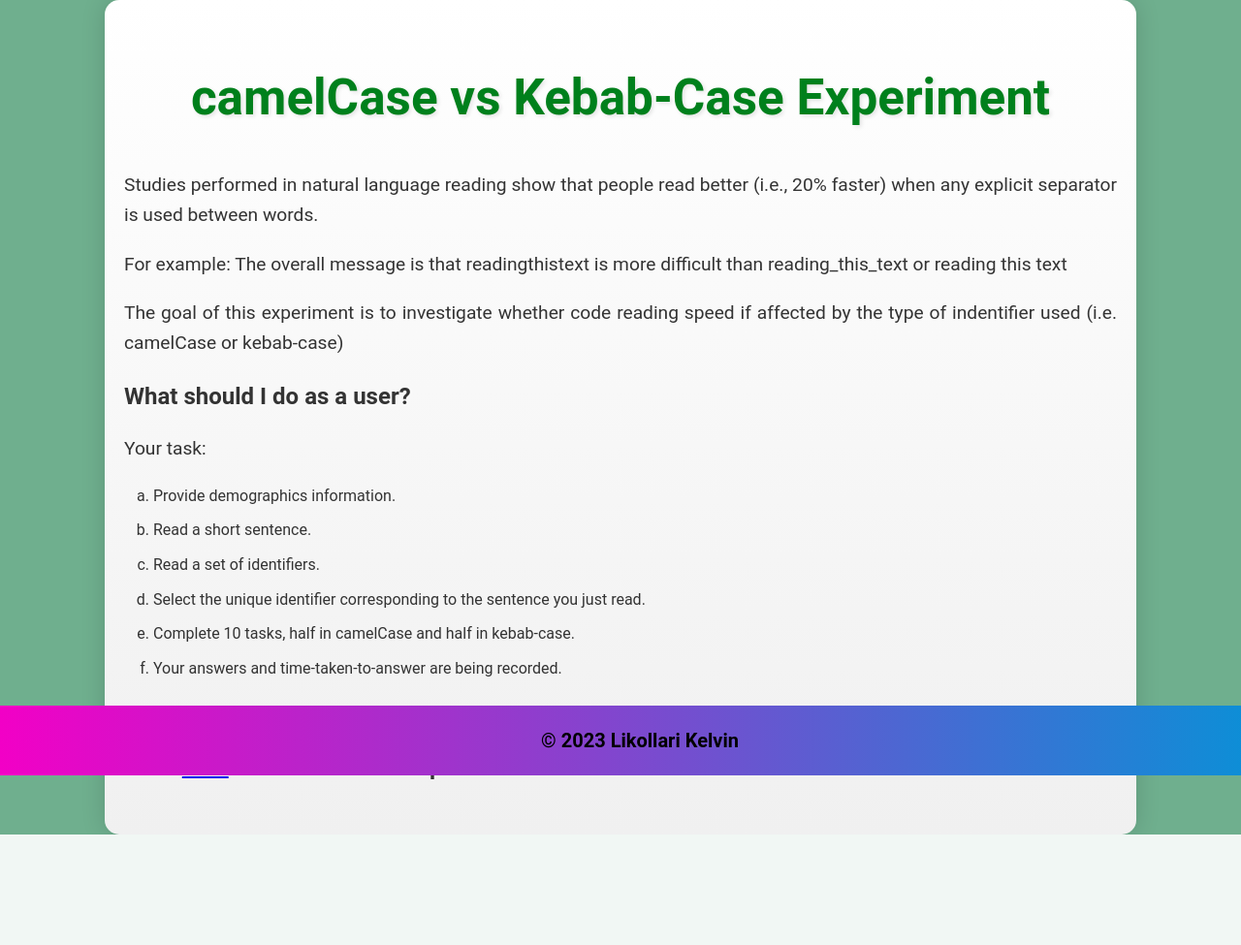
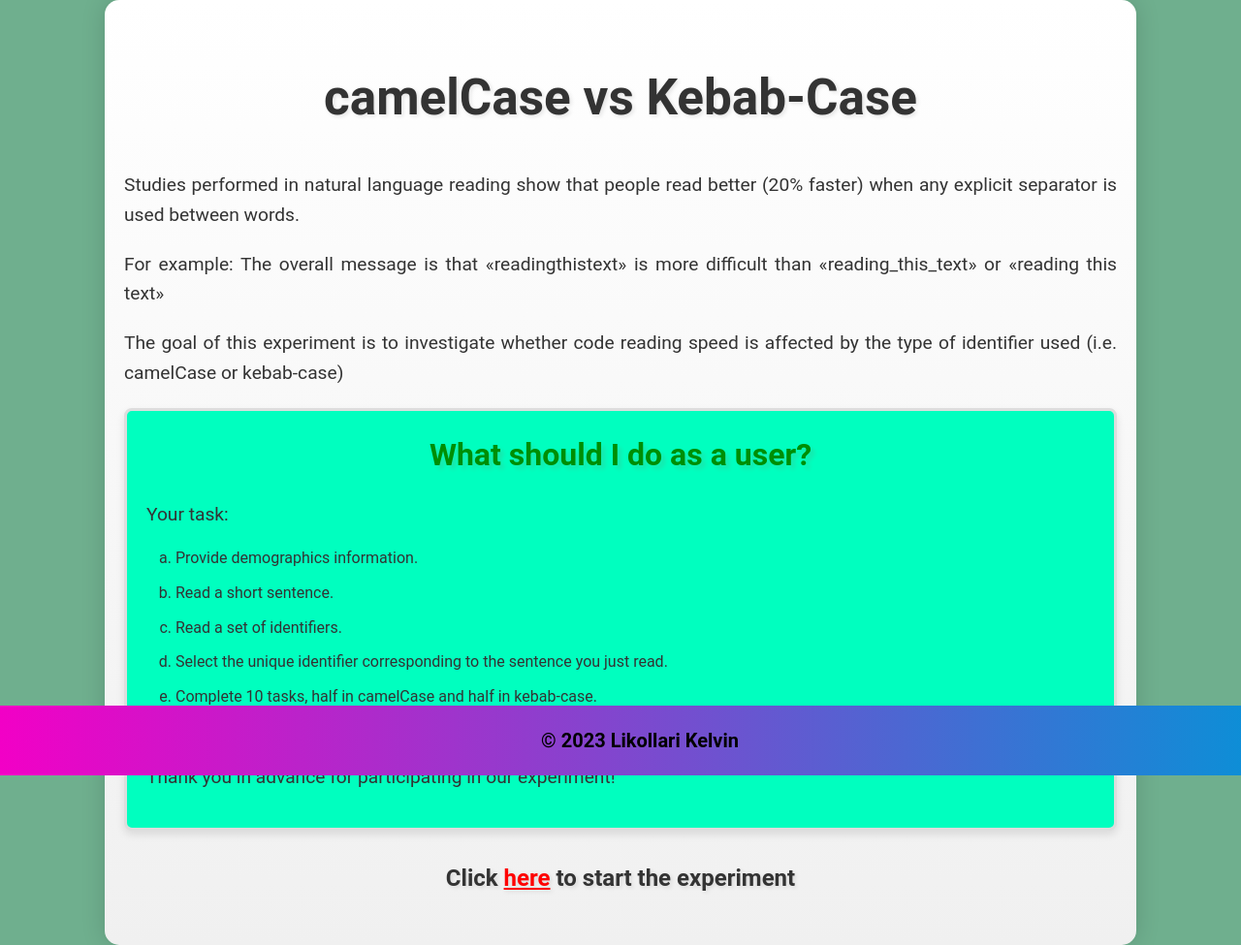
Before and after one commit to likolk/camelCase-vs-kebab-case, a Django app: page / in a window 1280 px wide. Shown: the whole page at 97% size. Before the commit the page ends 861 px from the top, so only its background shows below. Run offline with Django 4.2, Linux system fonts and the light colour scheme; some libraries are stand-ins or nearby versions.

Commit message:
added more styles

```diff
--- a/exp02/experiment02/myapp/static/demographics.css
+++ b/exp02/experiment02/myapp/static/demographics.css
@@ -18,10 +18,8 @@ body {
 
 h1 {
     text-align: center;
-    color: #00801c;
     margin-top: 30px;
-    font-size: 3.2em;
-    text-shadow: 2px 2px 4px rgba(0, 0, 0, 0.1);
+    font-size: 3.5em;
 }
 
 p {
@@ -114,6 +112,8 @@ button {
 
 button:hover {
     background-color: #150055;
+    transform: scale(1.1);
+    color:orangered;
 }
 
 .button-container {
--- a/exp02/experiment02/myapp/static/script.js
+++ b/exp02/experiment02/myapp/static/script.js
@@ -47,7 +47,7 @@ const questions = [
     {
         sentence: "This is a sentence",
         identifiers: ['this-a-sentence', 'this-is-a-sentence', 'this-is-a-sentences', 'these-a-is-sentence'],
-        correctAnswer: 'this-is-the-last-sentence'
+        correctAnswer: 'this-is-a-sentence'
     }
 ]
 
@@ -233,7 +233,7 @@ function nextQuestion() {
         }).then(() => {
             console.log("calling compile")
             compilePostgresql()
-            window.location.href = "/demographics/"
+            window.location.href = "/"
 
 
         })
--- a/exp02/experiment02/myapp/static/style.css
+++ b/exp02/experiment02/myapp/static/style.css
@@ -1,4 +1,3 @@
-
 body {
     font-family: 'Roboto', Arial, sans-serif;
     background-color: #6faf8e;
@@ -19,7 +18,7 @@ body {
 
 h1 {
     text-align: center;
-    color: #00801c;
+    font-size: 4em;
     margin-top: 30px;
     font-size: 3.2em;
     text-shadow: 2px 2px 4px rgba(0, 0, 0, 0.1);
@@ -40,3 +39,46 @@ ol {
 li {
     margin-bottom: 10px;
 }
+
+
+
+.user-instructions {
+    background-color: #00ffbf;
+    border: 3px solid #dddddd;
+    border-radius: 8px;
+    padding: 20px;
+    margin-bottom: 30px;
+    box-shadow: 0 4px 8px rgba(0, 0, 0, 0.1);
+}
+
+.user-instructions h2 {
+    color: rgb(0, 142, 2);
+    font-size: 2em;
+    margin-top: 0;
+    margin-bottom: 20px;
+    text-align: center;
+    text-shadow: 4px 4px 4px rgba(255, 0, 0, 0.1);
+}
+
+.user-instructions p {
+    margin-bottom: 15px;
+    line-height: 1.7;
+
+}
+
+.user-instructions ol {
+    margin-bottom: 15px;
+
+}
+
+h3 {
+    margin-top: 0;
+    margin-bottom: 20px;
+    font-size: 1.5em;
+    text-align: center;
+    text-shadow: 2px 2px 4px rgba(0, 0, 0, 0.1);
+}
+
+h3 a {
+    color: #ff0000;
+}
--- a/exp02/experiment02/myapp/templates/demographics.html
+++ b/exp02/experiment02/myapp/templates/demographics.html
@@ -48,7 +48,7 @@
                 </select>
             </div>
             <div class="form-group">
-                <label for="comments">Comments (if any):</label>
+                <label for="comments">Comments (optional):</label>
                 <textarea id="comments" name="comments" rows="4" cols="50"></textarea>
             </div>
             <button type="submit">Start Experiment</button>
--- a/exp02/experiment02/myapp/templates/index.html
+++ b/exp02/experiment02/myapp/templates/index.html
@@ -9,21 +9,19 @@
 </head>
 <body>
     <div class="container">
-        <h1>camelCase vs Kebab-Case Experiment</h1>
+        <h1>camelCase vs Kebab-Case</h1>
         <p>Studies performed in natural language reading show that people read
-            better (i.e., 20% faster) when any explicit
+            better (20% faster) when any explicit
             separator is used between words. </p>
         <p>
-            For example: The overall message is that readingthistext is more difficult than reading_this_text or reading this text
+            For example: The overall message is that «readingthistext» is more difficult than «reading_this_text» or «reading this text»
         </p>
         <p>The goal of this experiment is to investigate
-            whether code reading speed if affected by the type of indentifier used (i.e. camelCase or kebab-case)</p>
+            whether code reading speed is affected by the type of identifier used (i.e. camelCase or kebab-case)</p>
 
 
-            <h2>
-                What should I do as a user?
-            </h2>
-
+            <div class="user-instructions">
+                <h2>What should I do as a user?</h2>
                 <p>Your task:</p>
                 <ol>
                     <li>Provide demographics information.</li>
@@ -34,8 +32,9 @@
                     <li>Your answers and time-taken-to-answer are being recorded.</li>
                 </ol>
                 <p>Thank you in advance for participating in our experiment!</p>
+            </div>
 
-        <h2>Click <a href="{% url 'demographics' %}">here</a> to start with the experiment</h2>
+        <h3>Click <a href="{% url 'demographics' %}">here</a> to start the experiment</h3>
     </div>
 
     <script src="{% static 'script.js' %}"></script>
```
Also changed, not shown: exp02/experiment02/demographics.csv (+16 -0 lines). Lines whose indentation alone changed are shown as unchanged.
